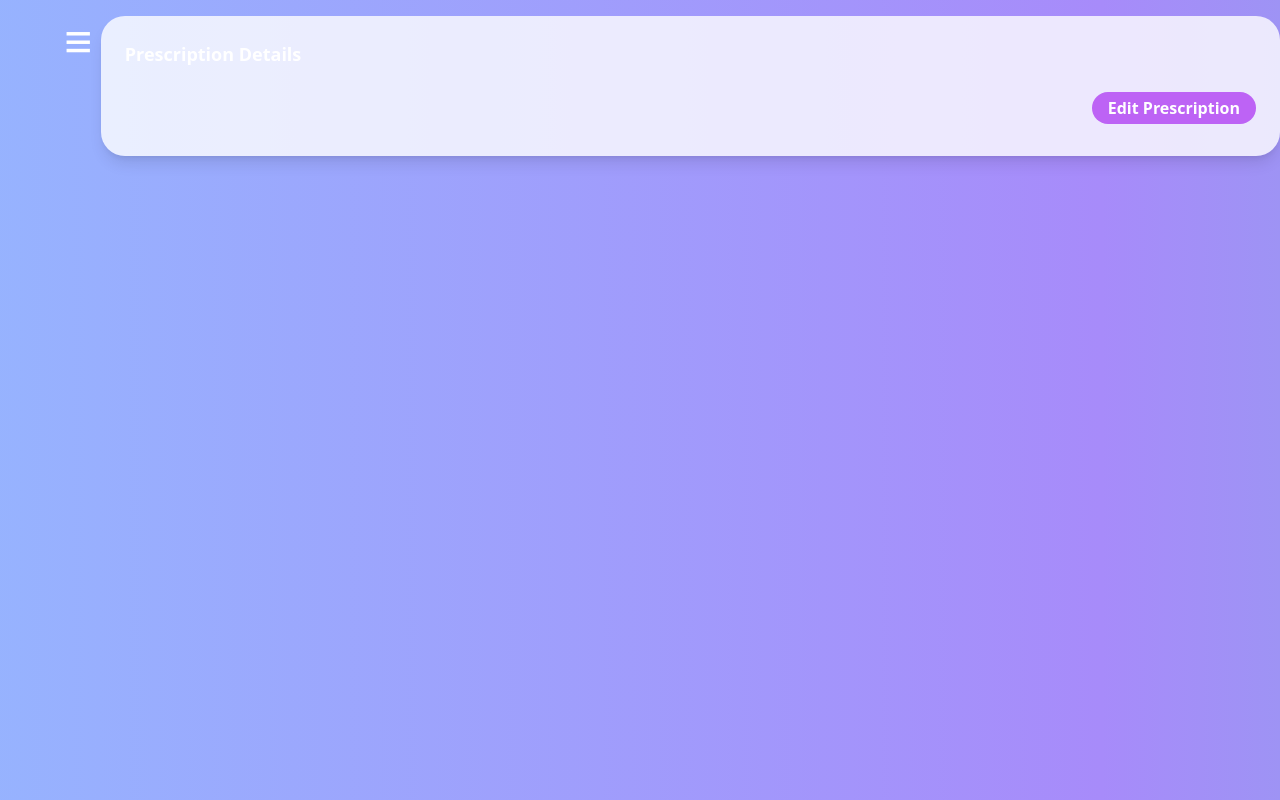
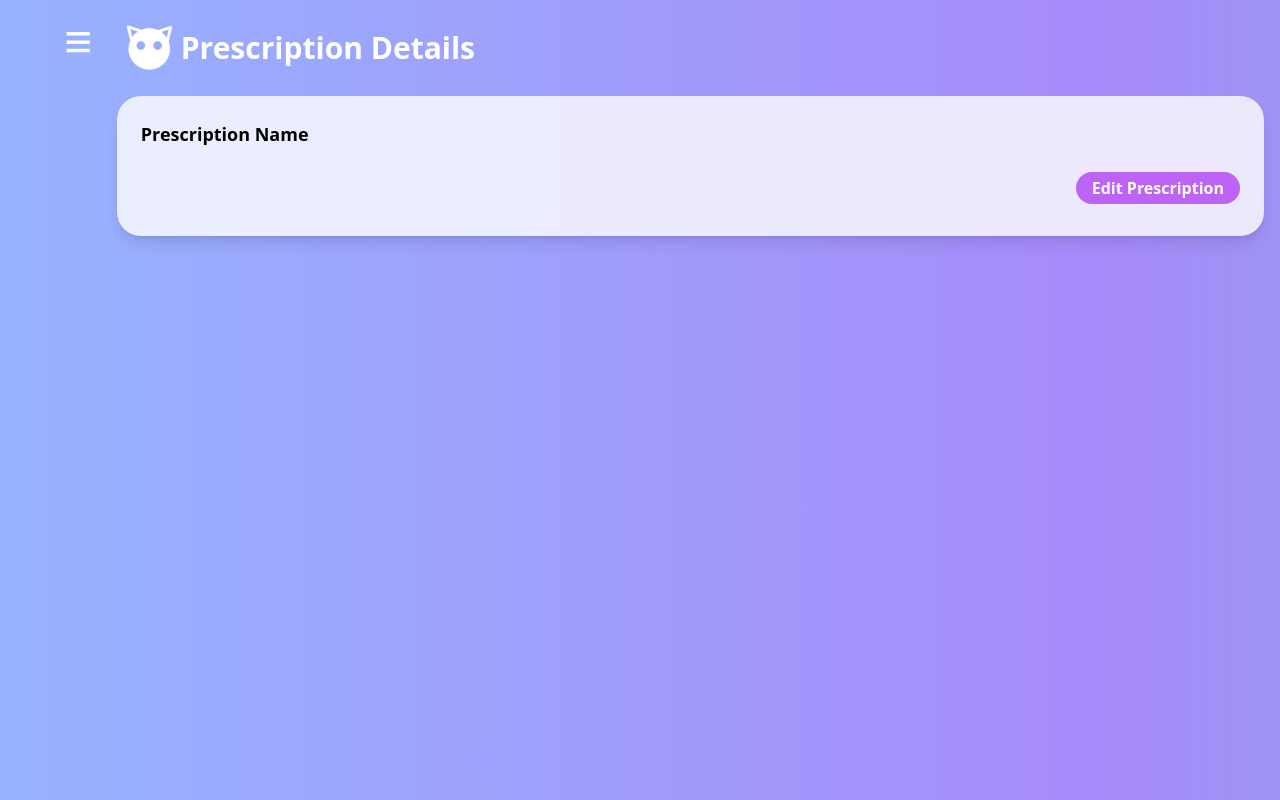
Before and after one commit to yousongsun/gdsc-hackathon-2024, a React (Vite) app in the folder frontend/: page /prescriptions/Paracetamol in a window 1280 px wide. Built offline with nearby package versions, Linux system fonts and the light colour scheme; no server answers.

Commit message:
design: prescription details

```diff
--- a/frontend/src/components/AllPrescriptions.jsx
+++ b/frontend/src/components/AllPrescriptions.jsx
@@ -7,25 +7,25 @@ import axios from "axios";
 import { PRECRIPTION_URL } from "../api/urls";
 
 const AllPrescriptions = () => {
-  const [allPrsps, setAllPrsps] = useState([]);
-  const getAllPrsps = async () => {
-    await axios.get(PRECRIPTION_URL).then((res) => {
-      setAllPrsps(res.data);
-      console.log(allPrsps);
-    });
-  };
-  useEffect(() => {
-    getAllPrsps();
-  }, []);
+  // const [allPrsps, setAllPrsps] = useState([]);
+  // const getAllPrsps = async () => {
+  //   await axios.get(PRECRIPTION_URL).then((res) => {
+  //     setAllPrsps(res.data);
+  //     console.log(allPrsps);
+  //   });
+  // };
+  // useEffect(() => {
+  //   getAllPrsps();
+  // }, []);
 
-  const prspBanners = allPrsps.map((p, index) => (
-    <PrescriptionBanner
-      key={index}
-      name={p.medicationName}
-      dose={p.medicationDetails}
-      details={p.additionalDetails}
-    />
-  ));
+  // const prspBanners = allPrsps.map((p, index) => (
+  //   <PrescriptionBanner
+  //     key={index}
+  //     name={p.medicationName}
+  //     dose={p.medicationDetails}
+  //     details={p.additionalDetails}
+  //   />
+  // ));
 
   return (
     <div className="container p-4 mx-auto">
@@ -61,7 +61,7 @@ const AllPrescriptions = () => {
           </div>
         </div>
         <PrescriptionBanner name={"Paracetamol"} dose={"500mg"} />
-        {prspBanners}
+        {/* {prspBanners} */}
       </div>
     </div>
   );
--- a/frontend/src/components/Prescription.jsx
+++ b/frontend/src/components/Prescription.jsx
@@ -1,5 +1,7 @@
 import React, { useState, useEffect } from 'react'
 import { useParams } from 'react-router-dom'
+import Icon from "../assets/icon.jpg";
+import { Link } from "react-router-dom";
 
 const Prescription = () => {
 
@@ -22,8 +24,16 @@ const Prescription = () => {
   }, [])
 
   return (
+    <div className="container p-4 mx-auto">
+        <div className="flex items-center">
+        <Link to="/">
+          <img className="w-16 h-16" src={Icon} alt="Icon" />
+        </Link>
+        <div className="text-3xl text-white font-bold">Prescription Details</div>
+      </div>
     <div className='bg-white/80 rounded-3xl shadow-lg p-6 mt-4'>
-      <h2 className='text-lg text-white font-bold mb-2'>Prescription Details</h2>
+
+      <h2 className='text-lg text-black font-bold mb-2'>Prescription Name</h2>
       <div className='flex justify-between'>
         <h2 className='text-3xl font-bold mb-2'>{prescription?.prescriptionName}</h2>
         <button className='bg-primary hover:bg-purple-500 text-white font-bold py-1 px-4 rounded-3xl mt-4'>
@@ -35,6 +45,8 @@ const Prescription = () => {
       <p className='text-gray-800 mb-2'>{prescription?.administrationInstructions}</p>
       <p className='text-gray-800'>{prescription?.additionalDetails}</p>
     </div>
+    </div>
+
   );
 };
 
```
